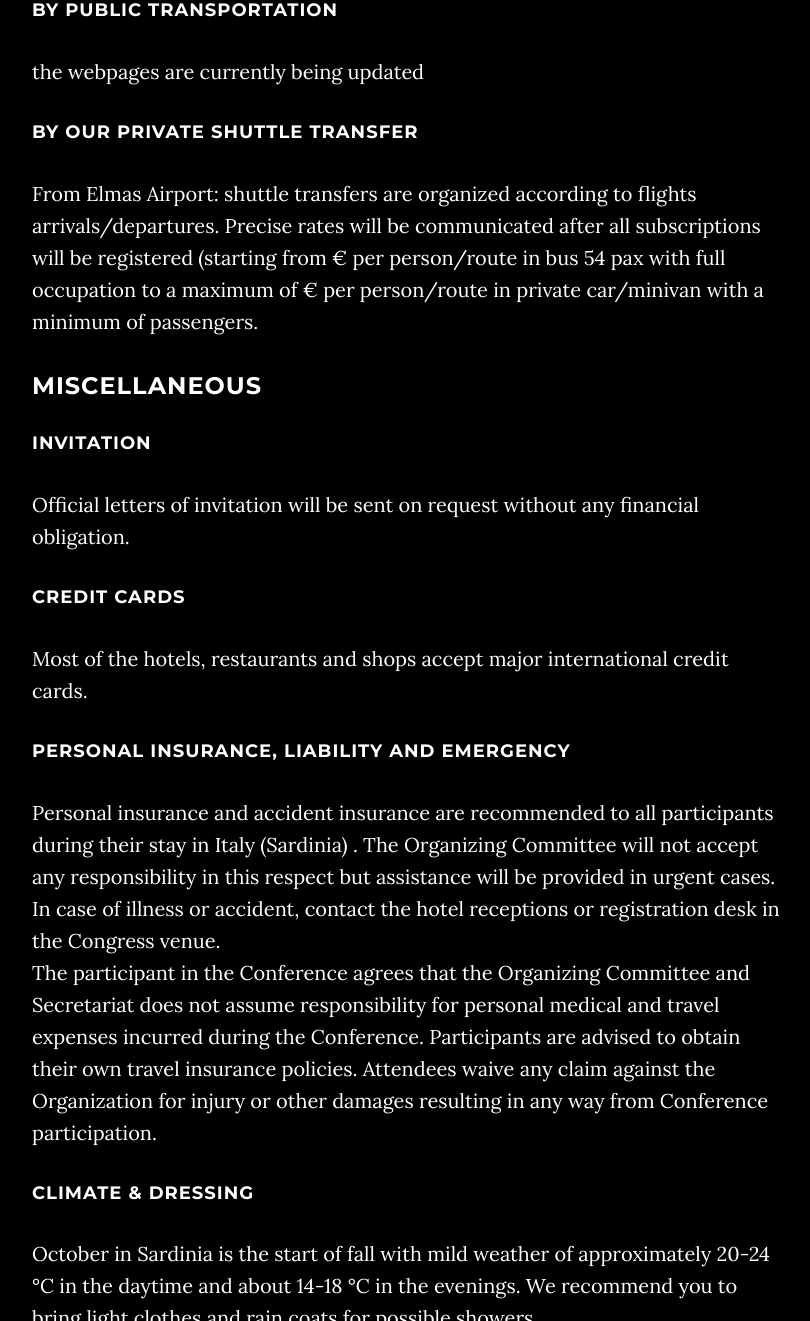
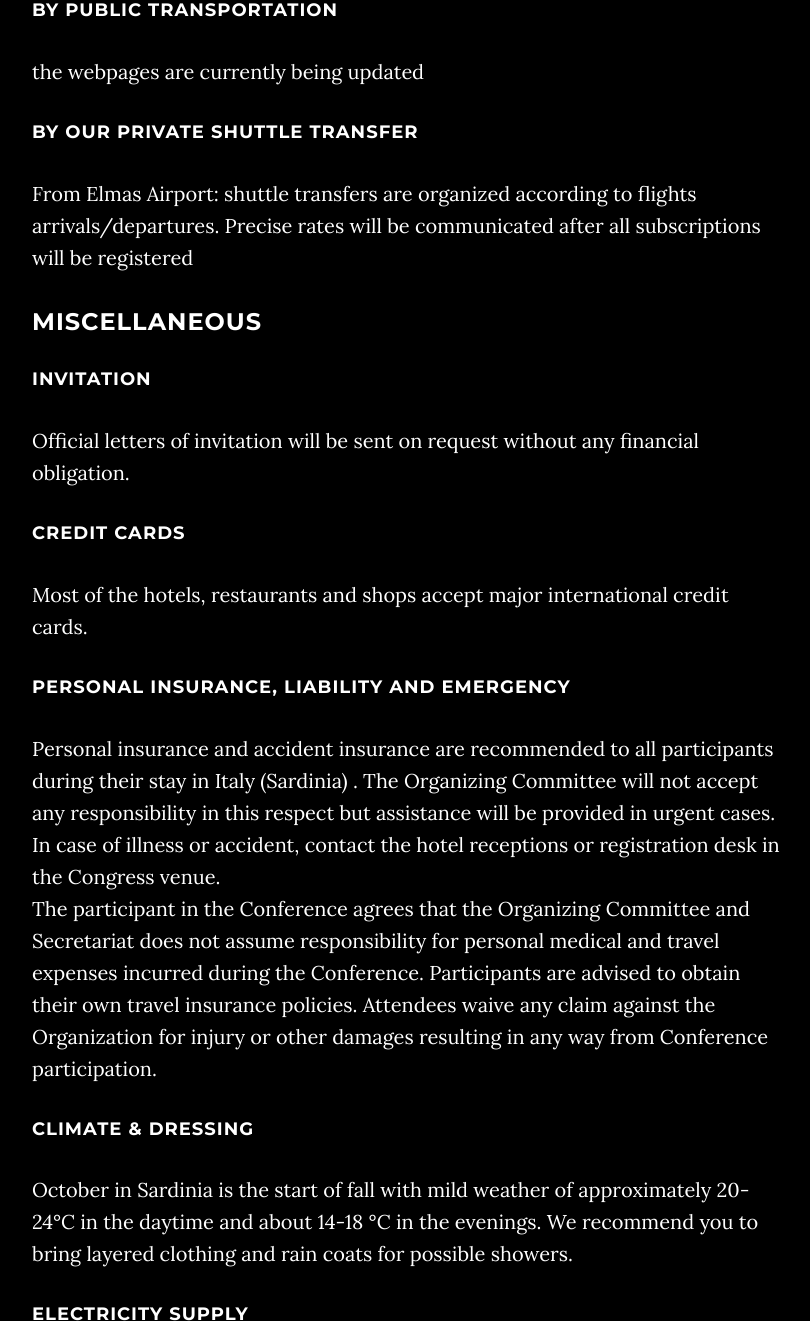
Before and after one commit to breakingthelimits/supereddington2018, a Jekyll site: the page built from travel/index.html, in a window 1280 px wide and 1400 px high, scrolled down 826 px, cut to the strip 79-1400 px from the top of the window. Shown: the whole strip, without its empty margins (248-1058 px from the left). Built offline with Jekyll 4.4.1, drawn with Linux system fonts in a browser that asks for light colours; some of the changed text lies outside the part shown.

Commit message:
Update index

```diff
--- a/travel/index.html
+++ b/travel/index.html
@@ -16,7 +16,9 @@ title: Participant Information
 <p>the webpages are currently being updated </p>
 
 <h4>By our private shuttle transfer</h4>
-<p> From Elmas Airport: shuttle transfers are organized according to flights arrivals/departures. Precise rates will be communicated after all subscriptions will be registered (starting from €  per person/route in bus 54 pax with full occupation to a maximum of €  per person/route in private car/minivan with a minimum of  passengers.</p>
+<p> From Elmas Airport: shuttle transfers are organized according to flights arrivals/departures.
+  Precise rates will be communicated after all subscriptions will be registered
+  <!--(starting from €  per person/route in bus 54 pax with full occupation to a maximum of €  per person/route in private car/minivan with a minimum of  passengers.--></p>
 
 <h3>Miscellaneous</h3>
 <h4>Invitation</h4>
@@ -38,8 +40,8 @@ Organization for injury or other damages resulting in any way from Conference
 participation.</p>
 <h4>Climate & Dressing</h4>
 <p>October in Sardinia  is the start of fall with mild weather of
-approximately 20-24 °C in the daytime and about 14-18 °C in the evenings. We
-recommend you to bring light clothes and rain coats for possible showers.</p>
+approximately 20-24°C in the daytime and about 14-18 °C in the evenings. We
+recommend you to bring layered clothing and rain coats for possible showers.</p>
 <h4>Electricity Supply</h4>
 <p>The standard electrical voltage in Italy is 220 volts AC, 50Hz with European type connections.
 <a href="http://www.worldstandards.eu/electricity/plugs-and-sockets/">(L and F here)</a></p>
```
